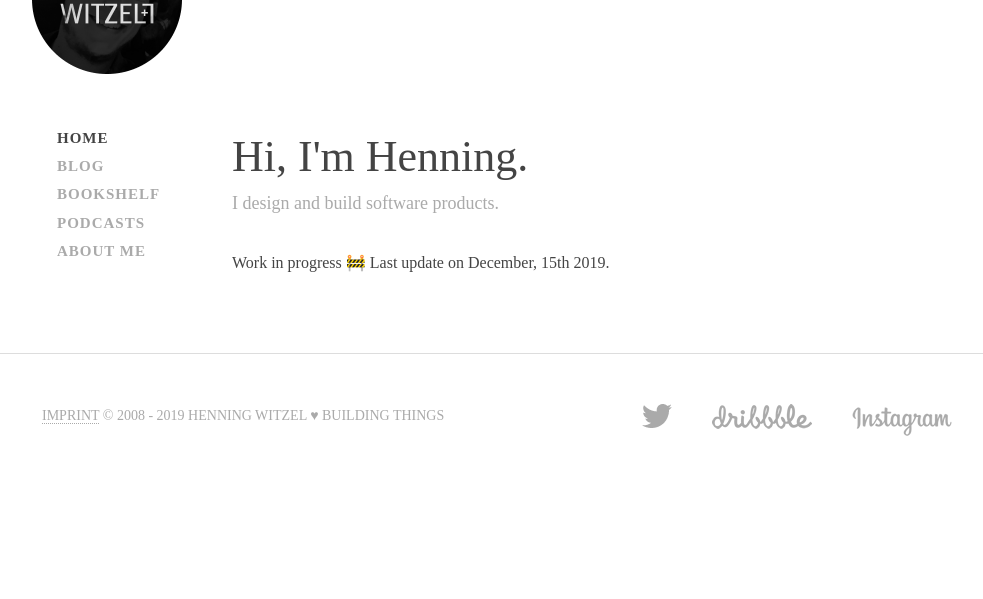
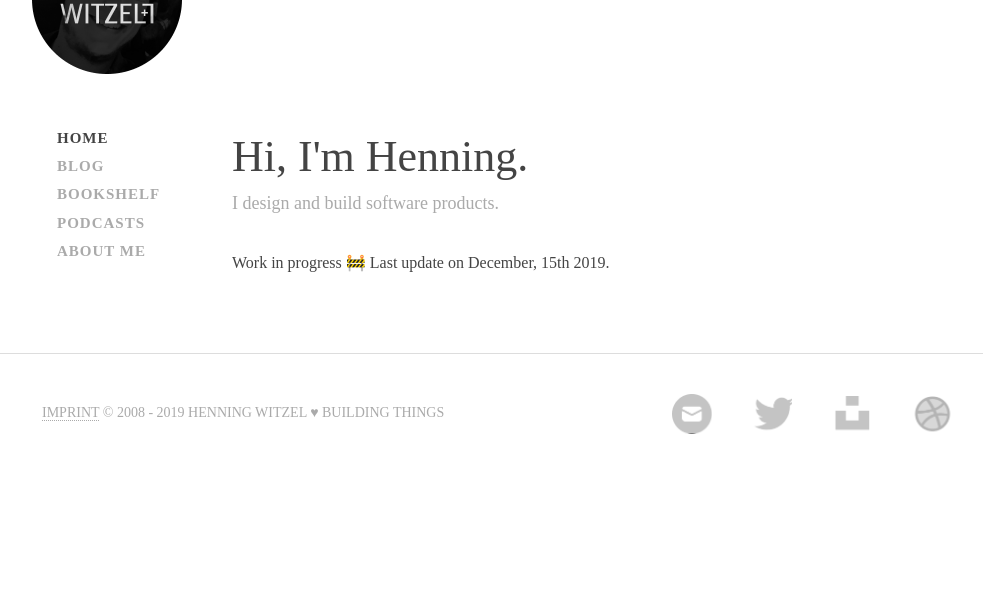
Before and after one commit to henningwitzel/henning-witzel.de, a PHP site: page /henning/ in a window 1280 px wide. Shown: the part 401-1000 px from the top of the page, without its empty margins (168-1151 px from the left). Run offline with PHP 8.4, Linux system fonts and the light colour scheme; data that the repository does not hold is empty; some web fonts are replaced.

Commit message:
Update footer contact and social images

```diff
--- a/css/footer.css
+++ b/css/footer.css
@@ -10,6 +10,7 @@
     color: #aaaaaa;
     text-transform: uppercase;
     margin-top: 30px !important;
+
   }
   #footer:hover #heart {
     color: #D90000;
@@ -17,13 +18,13 @@
   #footer .contentfooter {
     width: 960px;
     margin: 0 auto;
-    padding-top: 50px;
+    padding-top: 40px;
     padding-left: 0px !important;
   }
   #footer .contentfooter #text {
     float: left;
     width: 500px;
-    margin-top: 5px;
+    margin-top: 12px;
     padding-left: 50px;
   }
   #footer .contentfooter #text a {
@@ -43,11 +44,12 @@
   #footer .contentfooter #logos {
     float: right;
   }
-  #footer .contentfooter #logos #twitter {
+  #footer .contentfooter #logos #mail {
     background-image: url('../img/sprite.png');
-    background-position: -4px -10px;
-    height: 24px;
-    width: 30px;
+    background-size: 491%;
+    background-position: 0px 0px;
+    height: 40px;
+    width: 40px;
     float: left;
     -webkit-transition: all 0.3s ease;
     -moz-transition: all 0.3s ease;
@@ -55,15 +57,52 @@
     -ms-transition: all 0.3s  ease;
     transition: all 0.3s  ease;
   }
+  #footer .contentfooter #logos #mail:hover {
+    background-position: 0px -40px;
+    cursor: pointer;
+  }
+  #footer .contentfooter #logos #twitter {
+    background-image: url('../img/sprite.png');
+    background-size: 491%;
+    background-position: -48px 0px;
+    height: 40px;
+    width: 40px;
+    float: left;
+    margin-left: 40px;
+    -webkit-transition: all 0.3s ease;
+    -moz-transition: all 0.3s ease;
+    -o-transition: all 0.3s  ease;
+    -ms-transition: all 0.3s  ease;
+    transition: all 0.3s  ease;
+  }
   #footer .contentfooter #logos #twitter:hover {
-    background-position: -4px -40px;
+    background-position: -48px -40px;
+    cursor: pointer;
+  }
+  #footer .contentfooter #logos #unsplash {
+    background-image: url('../img/sprite.png');
+    background-size: 491%;
+    background-position: -102px 0px;
+    height: 40px;
+    width: 40px;
+    float: left;
+    margin-left: 40px;
+    -webkit-transition: all 0.3s ease;
+    -moz-transition: all 0.3s ease;
+    -o-transition: all 0.3s  ease;
+    -ms-transition: all 0.3s  ease;
+    transition: all 0.3s  ease;
+  }
+  #footer .contentfooter #logos #unsplash:hover {
+    background-position: -102px -40px;
     cursor: pointer;
   }
   #footer .contentfooter #logos #dribbble {
     background-image: url('../img/sprite.png');
-    background-position: -87px -9px;
-    height: 25px;
-    width: 100px;
+    background-size: 491%;
+    background-position: -156px 0px;
+    height: 40px;
+    width: 40px;
     float: left;
     margin-left: 40px;
     -webkit-transition: all 0.3s ease;
@@ -73,58 +112,6 @@
     transition: all 0.3s  ease;
   }
   #footer .contentfooter #logos #dribbble:hover {
-    background-position: -87px -39px;
+    background-position: -156px -40px;
     cursor: pointer;
   }
-  #footer .contentfooter #logos #instagram {
-    background-image: url('../img/sprite.png');
-    background-position: -229px -13px;
-    height: 29px;
-    width: 100px;
-    float: left;
-    margin-left: 40px;
-    margin-top: 3px;
-    -webkit-transition: all 0.3s ease;
-    -moz-transition: all 0.3s ease;
-    -o-transition: all 0.3s  ease;
-    -ms-transition: all 0.3s  ease;
-    transition: all 0.3s  ease;
-  }
-  #footer .contentfooter #logos #instagram:hover {
-    background-position: -229px -43px;
-    cursor: pointer;
-  }
-  #footer .contentfooter #logos #five {
-    background-image: url('../img/sprite.png');
-    background-position: -377px -10px;
-    height: 24px;
-    width: 50px;
-    float: left;
-    margin-left: 40px;
-    -webkit-transition: all 0.3s ease;
-    -moz-transition: all 0.3s ease;
-    -o-transition: all 0.3s  ease;
-    -ms-transition: all 0.3s  ease;
-    transition: all 0.3s  ease;
-  }
-  #footer .contentfooter #logos #five:hover {
-    background-position: -377px -40px;
-    cursor: pointer;
-  }
-  #footer .contentfooter #logos #facebook {
-    background-image: url('../img/sprite.png');
-    background-position: -473px -10px;
-    height: 24px;
-    width: 24px;
-    float: left;
-    margin-left: 40px;
-    -webkit-transition: all 0.3s ease;
-    -moz-transition: all 0.3s ease;
-    -o-transition: all 0.3s  ease;
-    -ms-transition: all 0.3s  ease;
-    transition: all 0.3s  ease;
-  }
-  #footer .contentfooter #logos #facebook:hover {
-    background-position: -473px -40px;
-    cursor: pointer;
-  }
--- a/pages/footer.html
+++ b/pages/footer.html
@@ -3,14 +3,17 @@
   <div class='contentfooter'>
       <div id='text'><a href="###basepath###imprint">IMPRINT</a> &copy; 2008 - 2019 Henning Witzel <span id="heart">&hearts;</span> building things</div>
     <div id='logos'>
-      <a href='http://twitter.com/henning_Witzel'>
+      <a href='mailto:contact@henning-witzel.de?Subject=Hello%20Henning' target="_blank">
+        <div id='mail'></div>
+      </a>
+      <a href='http://twitter.com/henning_Witzel' target="_blank">
         <div id='twitter'></div>
       </a>
-      <a href='http://dribbble.com/henning_Witzel'>
+      <a href='https://unsplash.com/@henning' target="_blank">
+        <div id='unsplash'></div>
+      </a>
+      <a href='http://dribbble.com/henning_Witzel'target="_blank">
         <div id='dribbble'></div>
-      </a>
-      <a href='http://instagram.com/henningwitzel'>
-        <div id='instagram'></div>
       </a>
     </div>
     <div class='clearfix'></div>
--- a/pages/imprint/index.php
+++ b/pages/imprint/index.php
@@ -12,7 +12,7 @@
         <h1>Imprint</h1>
         <h2>Angaben gemäß §5 TMG</h2>
         <p>Henning Witzel <br />Rudolf-Schwarz-Str. 6<br />10407 Berlin</p>
-        <p><a href="mailto:hello@henning-witzel.de">hello@henning-witzel.de</a> <br /> <a href='http://www.henning-witzel.de'>www.henning-witzel.de</a></p>
+        <p><a href="mailto:contact@henning-witzel.de?Subject=Hello%20Henning">contact@henning-witzel.de</a> <br /> <a href='http://www.henning-witzel.de'>www.henning-witzel.de</a></p>
         <p>Inhaltlich Verantwortlicher gem. § 55 II RStV: Henning Witzel (Anschrift s.o.)</p>
         <br /><br />
         <h2>Haftung für Inhalte</h2>
```
Also changed, not shown: img/sprite.png, img/sprite_old.png (added), 1 other file.
